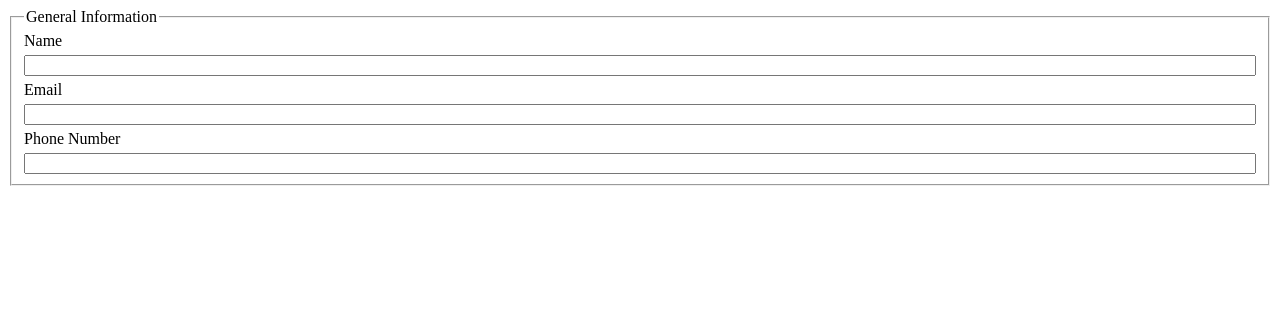
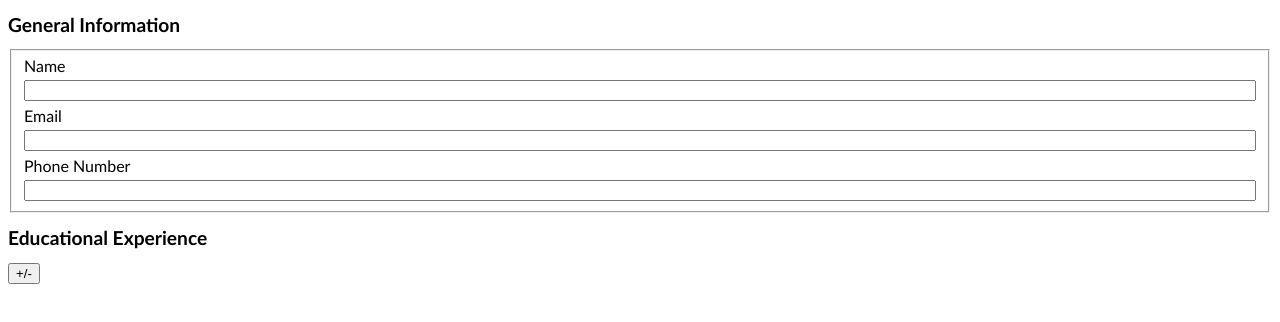
Before and after one commit to technikka/CvApplication, a React (Create React App) app: page / in a window 1280 px wide. Shown: the top 322 px of the page. Built offline with nearby package versions, Linux system fonts and the light colour scheme.

Commit message:
add form for educational experience which hides or shows on click

```diff
--- a/src/App.js
+++ b/src/App.js
@@ -1,5 +1,6 @@
 import React, { Component } from "react";
 import "./styles/app.css";
+import EducationSection from './components/EducationSection';
 
 class App extends Component {
   constructor() {
@@ -9,9 +10,10 @@ class App extends Component {
   render() {
     return(
       <div>
+        <h1>General Information</h1>
         <form>
           <fieldset className="general-info">
-            <legend>General Information</legend>
+            {/* <legend>General Information</legend> */}
             <label htmlFor="name">Name</label>
             <input type="text" id="name"/>
             <label htmlFor="email">Email</label>
@@ -20,7 +22,8 @@ class App extends Component {
             <input type="tel"/>
           </fieldset>
         </form>
-        {/* // EducationSection here
+        <EducationSection />
+        {/*
         // ExperienceSection here
         // final submit button */}
       </div>
--- a/src/components/EducationSection.js
+++ b/src/components/EducationSection.js
@@ -0,0 +1,37 @@
+import { Component } from "react";
+import EducationSectionForm from "./EducationSectionForm";
+
+class EducationSection extends Component {
+  constructor() {
+    super();
+
+    this.state = {
+      items: [],
+      formShowing: false,
+    };
+
+    this.toggleForm = this.toggleForm.bind(this);
+  }
+
+  toggleForm() {
+    this.setState({
+      formShowing: !this.state.formShowing
+    });
+  }
+
+  render() {
+    return (
+      <div>
+        <h1>Educational Experience</h1>
+        <button onClick={this.toggleForm}>+/-</button>
+        { this.state.formShowing === true &&
+          <EducationSectionForm />
+        }
+      </div>
+
+      /* display all items */
+    );
+  }
+}
+
+export default EducationSection;
--- /dev/null
+++ b/src/components/EducationSectionForm.js
@@ -0,0 +1,24 @@
+import { Component } from "react";
+
+class EducationSectionForm extends Component {
+  constructor() {
+    super();
+  };
+
+  render() {
+    return(
+      <form>
+        <fieldset className="education-exp ">
+          <label htmlFor="school">School</label>
+          <input type="text" id="school"/>
+          <label htmlFor="subject">Course of Study</label>
+          <input type="text" id="subject"/>
+          <label htmlFor="date">Date Completed</label>
+          <input type="date" id="date" />
+        </fieldset>
+      </form>
+    )
+  }
+}
+
+export default EducationSectionForm
--- a/src/styles/app.css
+++ b/src/styles/app.css
@@ -1,7 +1,10 @@
-/* #root {
-  display: flex;
+#root {
+  font-family:'Trebuchet MS', 'Lucida Sans Unicode', 'Lucida Grande', 'Lucida Sans', Arial, sans-serif;
+}
 
-} */
+h1 {
+  font-size: larger;
+}
 
 .general-info {
   display: flex;
@@ -9,3 +12,10 @@
   align-content: center;
   gap: 5px;
 }
+
+.education-exp {
+  display: flex;
+  flex-flow: column;
+  align-content: center;
+  gap: 5px;
+}
```
Also changed, not shown: src/components/EducationSectionItem.js (+13 -0 lines).
